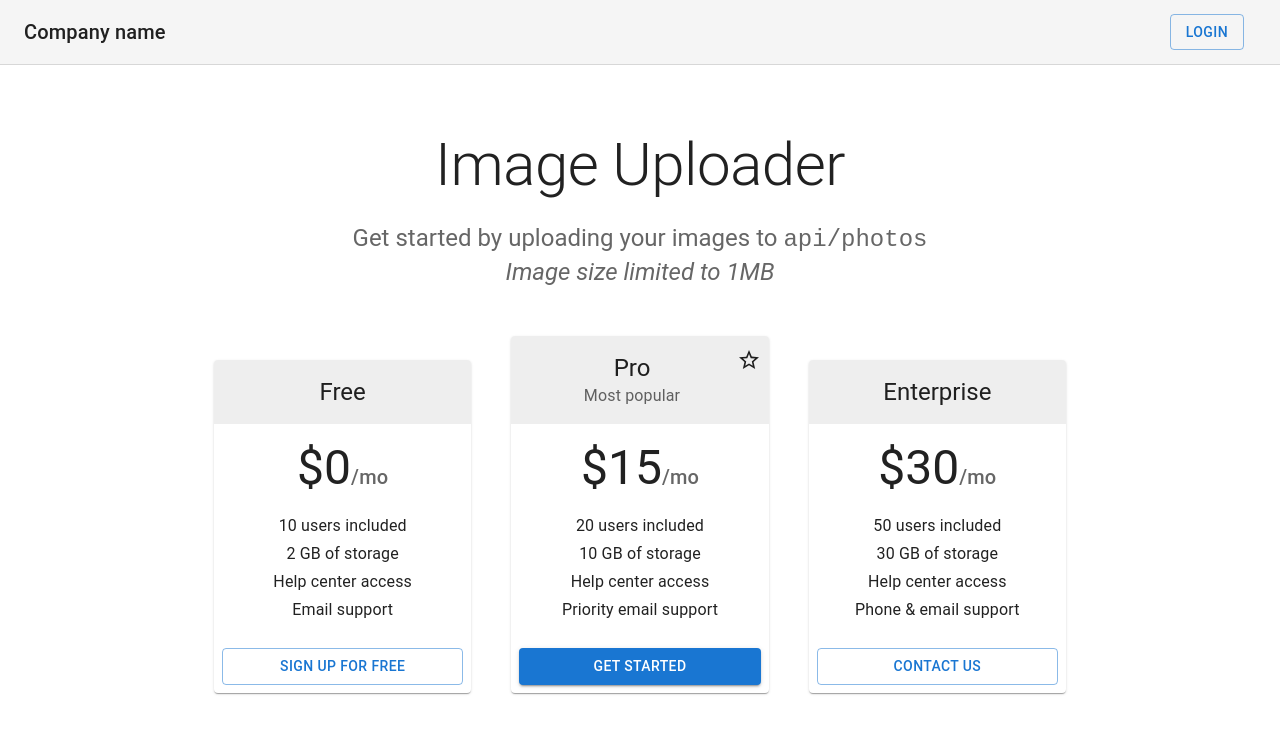
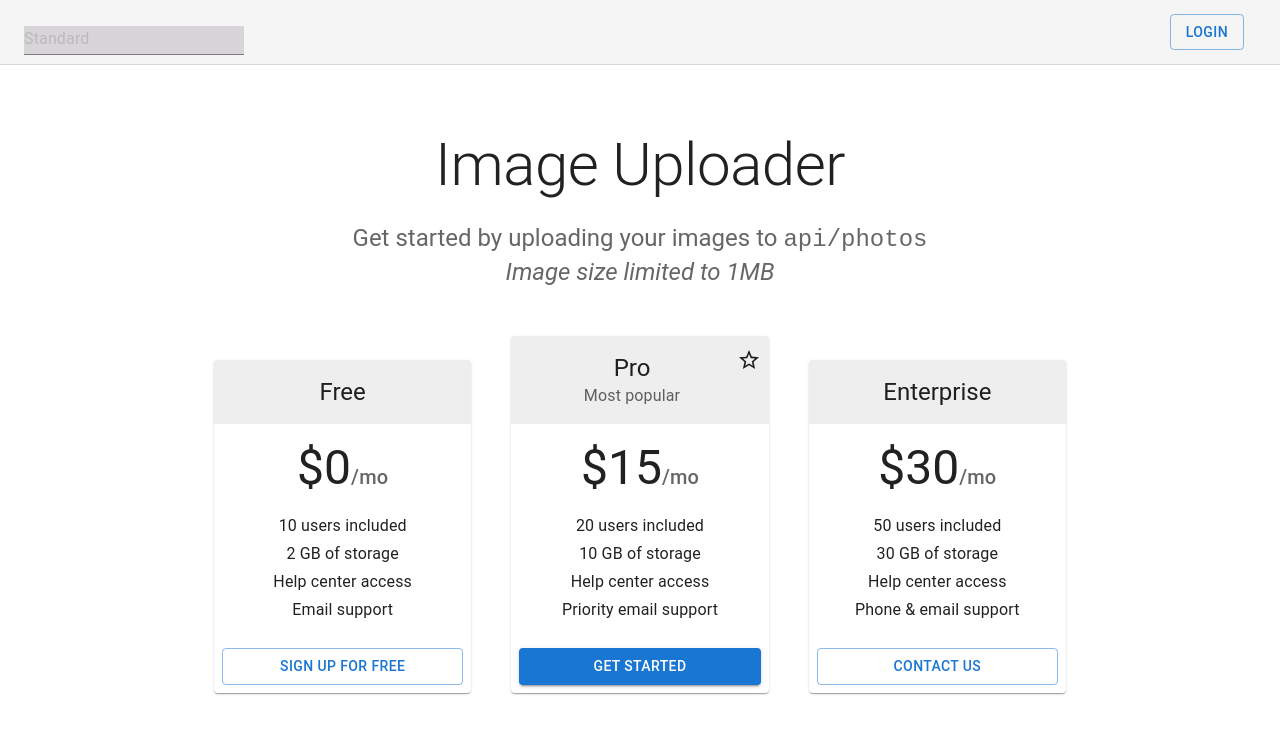
Before and after one commit to danilobatson/photograph-grid, a Next.js app: page /pricing in a window 1280 px wide. Shown: the top 734 px of the page. Built offline with nearby package versions, Linux system fonts and the light colour scheme.

Commit message:
adds textfield

```diff
--- a/pages/pricing.tsx
+++ b/pages/pricing.tsx
@@ -14,6 +14,7 @@ import Typography from '@mui/material/Typography';
 import Link from '@mui/material/Link';
 import GlobalStyles from '@mui/material/GlobalStyles';
 import Container from '@mui/material/Container';
+import TextField from '@mui/material/TextField';
 
 const tiers = [
   {
@@ -99,7 +100,12 @@ function PricingContent() {
       >
         <Toolbar sx={{ flexWrap: 'wrap' }}>
           <Typography variant='h6' color='inherit' noWrap sx={{ flexGrow: 1 }}>
-            Company name
+            <TextField
+              id='standard-basic'
+              label='Standard'
+              variant='standard'
+              size='small'
+            />
           </Typography>
           <nav></nav>
           <Button href='#' variant='outlined' sx={{ my: 1, mx: 1.5 }}>
```
